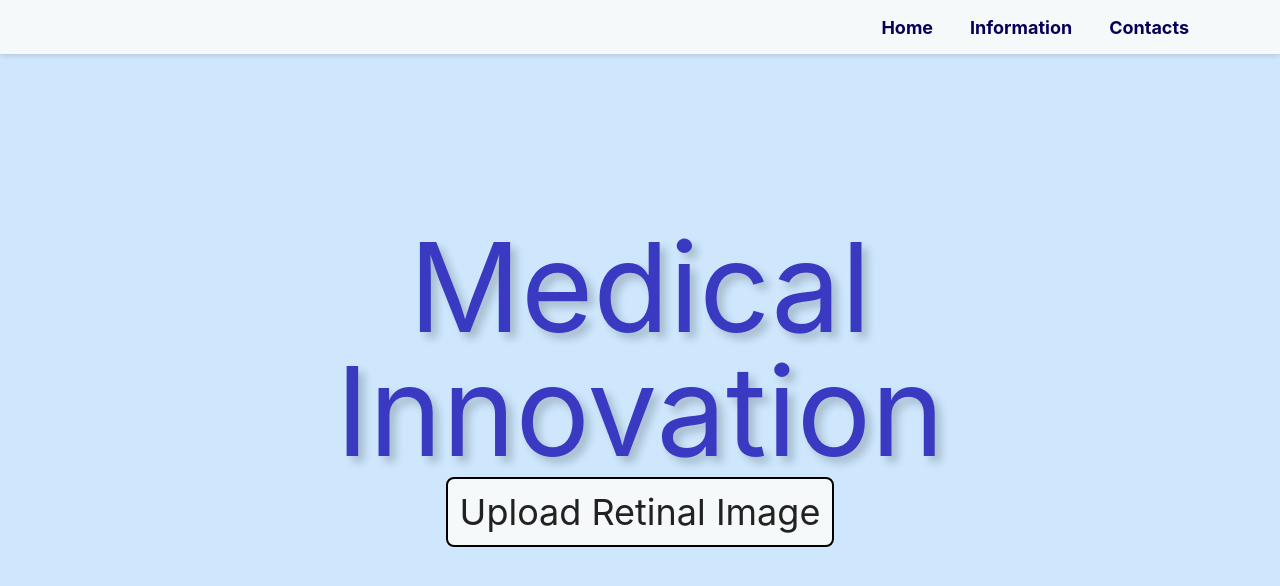
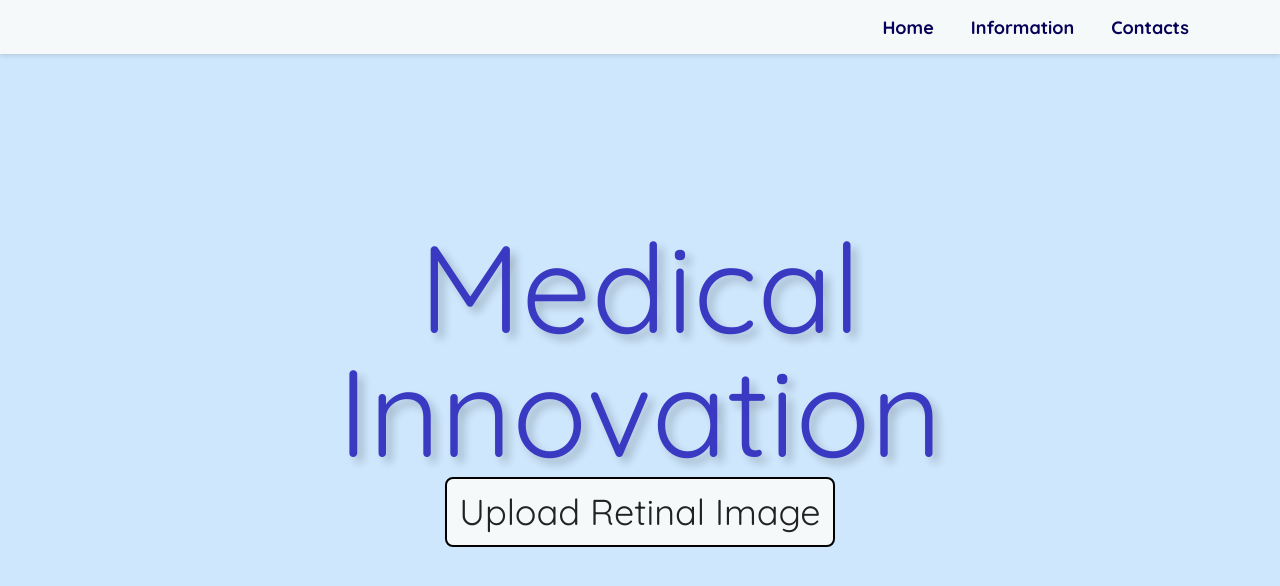
Before and after one commit to PeterBaltov/cosed-net_client, a React (Create React App) app: page / in a window 1280 px wide. Shown: the top 586 px of the page. Built offline with nearby package versions, Linux system fonts and the light colour scheme; a web font is replaced by a local one.

Commit message:
Added a missing semicolumn

```diff
--- a/src/styles/index.css
+++ b/src/styles/index.css
@@ -9,14 +9,6 @@ but modifications such as changes to the colours have been made */
 @font-face{
     font-family: "Roboto";
     src: '../fonts/Roboto/Roboto-Regular.ttf';
-}
-
-#root {
-    width: 100%;
-    height: 100%;
-    font-family: var(--quicksand), sans-serif, var(--roboto), var(--rockwell);
-    /* color: var(--dark-color); */
-    /* background-color: var(--light-color); */
 }
 
 .btn-outline-light {
@@ -40,10 +32,18 @@ but modifications such as changes to the colours have been made */
 
 
   /* font family variables. */
-  --rockwell: "Rockwell"
+  --rockwell: "Rockwell";
   --quicksand: 'Quicksand';
   --roboto: 'Roboto';
   }
+
+  #root {
+    width: 100%;
+    height: 100%;
+    font-family: var(--quicksand), sans-serif, var(--roboto), var(--rockwell);
+    /* color: var(--dark-color); */
+    /* background-color: var(--light-color); */
+}
 
   /* Getters for these variables */
   .quicksand-700 {
```
